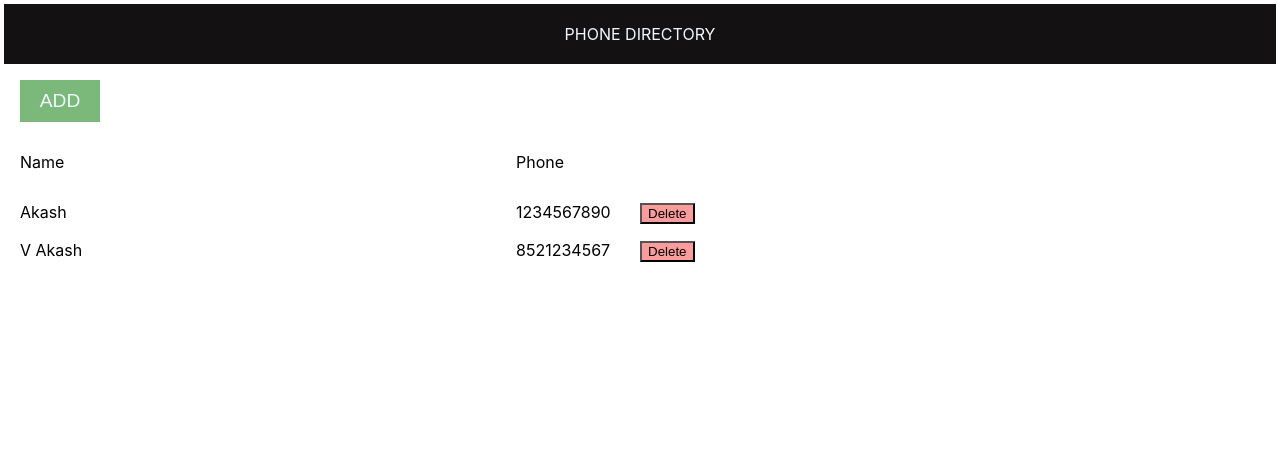
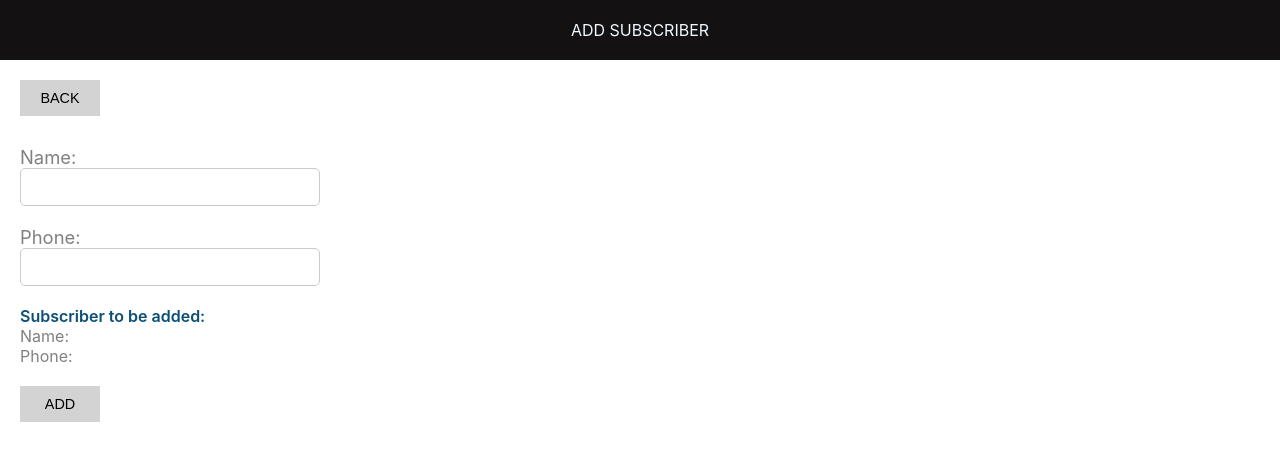
Before and after one commit to Akash-Shetty-85/phonebook, a React (Create React App) app: page / in a window 1280 px wide. Shown: the top 460 px of the page. Built offline with nearby package versions, Linux system fonts and the light colour scheme.

Commit message:
Added ‘AddSubscriber’ component

```diff
--- /dev/null
+++ b/src/AddSubscriber.js
@@ -0,0 +1,32 @@
+import { Component } from "react";
+import Header from "./Header";
+import './AddSubscriscer.css'
+
+class AddSubscriber extends Component {
+    render() {
+        return (
+            <div>
+                <Header heading="Add Subscriber" />
+                <div className="component-body-container">
+                    <button className="custom-btn">Back</button>
+                    <form className="subscriber-form">
+                        <label htmlFor="name" className="label-control">Name: </label><br />
+                        <input id="name" type="text" className="input-control" name="name" /><br /><br />
+                        <label htmlFor="phone" className="label-control">Phone: </label><br />
+                        <input id="phone" type="text" className="input-control" name="phone" /><br /><br />
+
+                        <div className="subscriber-info-container">
+                            <span className="subscriber-to-add-heading">Subscriber to be added: </span><br />
+                            <span className="subscriber-info">Name: </span><br />
+                            <span className="subscriber-info">Phone: </span><br />
+                        </div>
+
+                        <button type="submit" className="custom-btn add-btn">Add</button>
+                    </form>
+                </div>
+            </div>
+        )
+    }
+}
+
+export default AddSubscriber;
--- /dev/null
+++ b/src/AddSubscriscer.css
@@ -0,0 +1,36 @@
+.subscriber-form {
+    margin-top: 30px;
+}
+
+.label-control {
+    color: #808080;
+    font-size: 1.15rem;
+    margin-right: 15px;
+}
+
+.input-control {
+    width: 300px;
+    min-width: 100px;
+    padding: 10px 15px;
+    display: inline-block;
+    border: 1px solid #ccc;
+    border-radius: 5px;
+    box-sizing: border-box;
+    font-size: 0.9rem;
+    outline: none;
+}
+
+.subscriber-info-container {
+    font-size: 1rem;
+    margin-right: 10px;
+    margin-bottom: 20px;
+}
+
+.subscriber-to-add-heading {
+    color: #0a4f75;
+    font-weight: 600;
+}
+
+.subscriber-info {
+    color: #808080;
+}
--- a/src/App.js
+++ b/src/App.js
@@ -15,9 +15,12 @@
       phone: '8521234567'
     }
   ]
+  const deletHandler=()=>{
+    alert('clicked');
+  }
   return (
     <div className='card'>
-      <Header heading="phone  directory"/>
+      <Header heading="phone  directory" />
       <div className='content'>
         <button className='button'>Add</button>
         <div className='card-content heading-container '>
@@ -28,12 +31,10 @@
           sub.map(sub => {
             return (
               <div className='card-content' key={sub.id}>
-
                 <span className="grid-item">{sub.name}</span>
                 <span className="grid-item">{sub.phone}</span>
-
                 <span className="grid-item action-btn-container">
-                  <button className="custom-btn delete-btn">Delete</button>
+                <button className="custom-btn delete-btn" onClick={deletHandler}>Delete</button>
                 </span>
               </div>
             )
--- /dev/null
+++ b/src/common/common.css
@@ -0,0 +1,15 @@
+.component-body-container{
+    padding: 20px;
+}
+
+.custom-btn{
+    padding: 10px;
+    border: none;
+    margin-right: 10px;
+    text-transform: uppercase;
+    width: 80px;
+    font-size: 0.9rem;
+    cursor: pointer;
+    outline: none;
+    background:#d3d3d3;
+}
--- a/src/index.js
+++ b/src/index.js
@@ -2,10 +2,11 @@
 import ReactDOM from 'react-dom/client';
 import './index.css';
 import App from './App';
-
+import Add from './AddSubscriber'
+import './common/common.css'
 const root = ReactDOM.createRoot(document.getElementById('root'));
 root.render(
 <React.StrictMode>
-    <App />
+    <Add />
 </React.StrictMode>
 );
```
